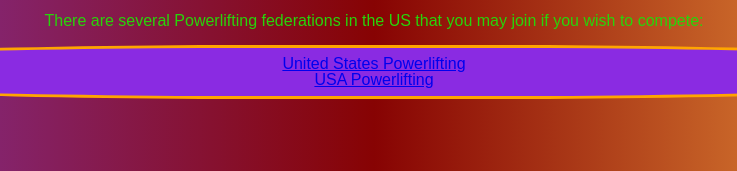
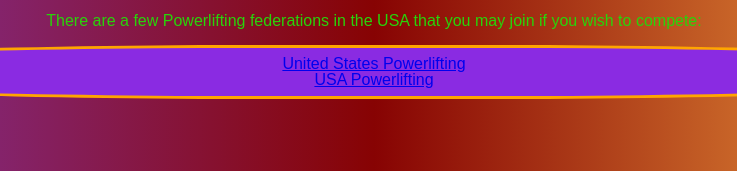
Before and after one commit to MichellePolinsky/hello-world, a website: page public/new_page.html in a window 1280 px wide. Shown: the part 410-581 px from the top of the page, 266-1003 px from the left. Drawn offline with Linux system fonts and the light colour scheme.

Commit message:
final entry2

```diff
--- a/public/new_page.html
+++ b/public/new_page.html
@@ -22,7 +22,7 @@
 
     <img src="./images/arnold gif.jpg" class="circular--square" "center">
 
-    <p>There are several Powerlifting federations in the US that you may join if you wish to compete:</p>
+    <p id="para1">There are a few Powerlifting federations in the USA that you may join if you wish to compete:</p>
 
 
     <ul>
```
